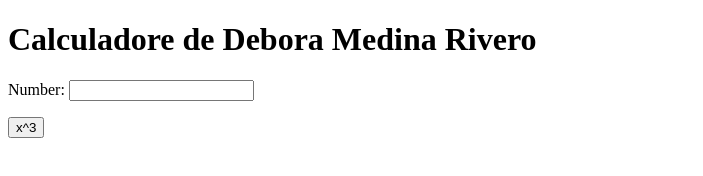
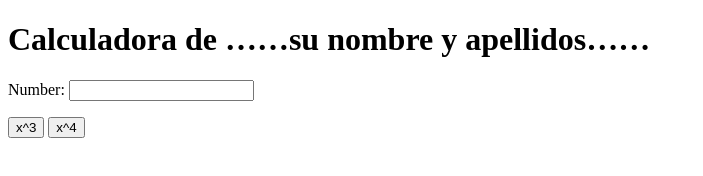
Before and after one commit to DeboraMed/my_calculator_2, a plain HTML site: page index.html in a window 1280 px wide. Shown: the whole page, without its empty margins (0-703 px from the left). Drawn offline with Linux system fonts and the light colour scheme.

Commit message:
x^4 button

```diff
--- a/index.html
+++ b/index.html
@@ -5,17 +5,22 @@
         <meta charset="utf-8">
     </head>
     <body>
-		<h1>Calculadore de Debora Medina Rivero</h1>
+        <h1>Calculadora de ……su nombre y apellidos……</h1>
         Number:
         <input type="text" id="n1">
         <p>
-			<button on click="cube()"> x^3 </button>
+            <button onclick="cube()"> x^3 </button>
+            <button onclick="power_4()"> x^4</button>
         </p>
         <script type="text/javascript">
             function cube() {
                 var num = document.getElementById("n1");
                 num.value = Math.pow(num.value, 3);
             }
+            function power_4() {
+                var num = document.getElementById("n1");
+                num.value = Math.pow(num.value, 4);
+            }
         </script>
     </body>
 </html>
```
Lines whose indentation alone changed are shown as unchanged.
